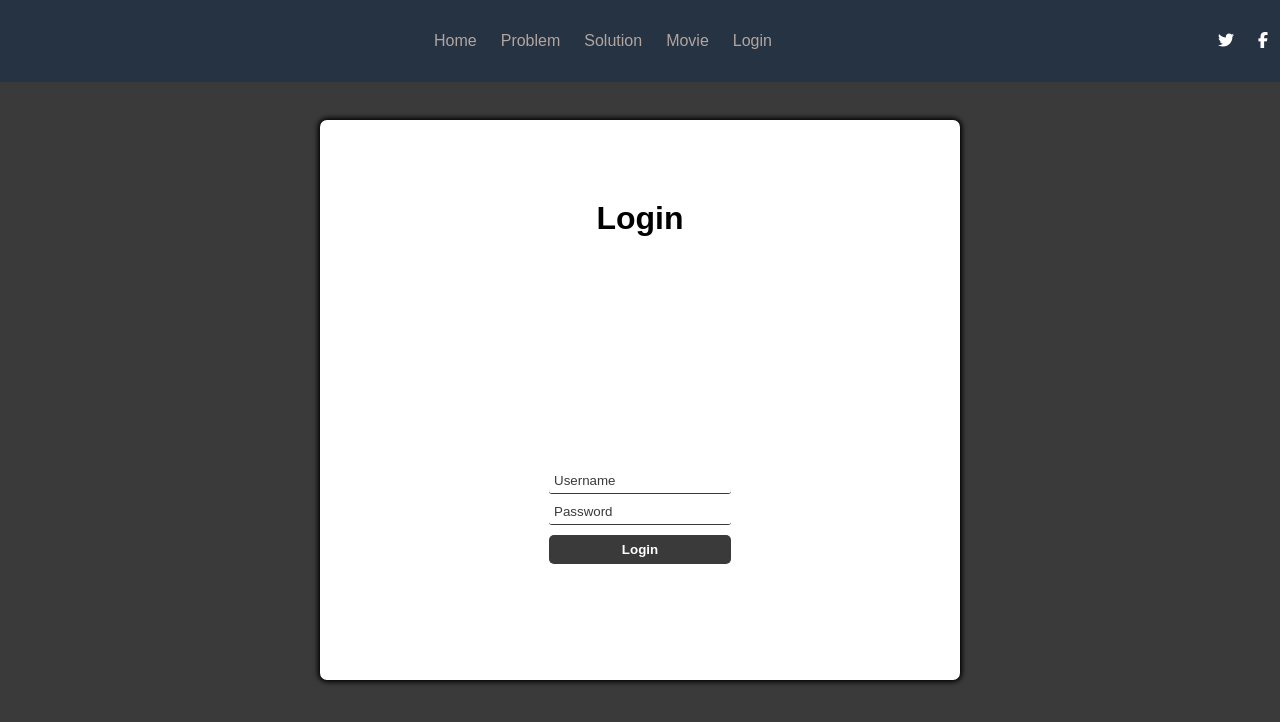
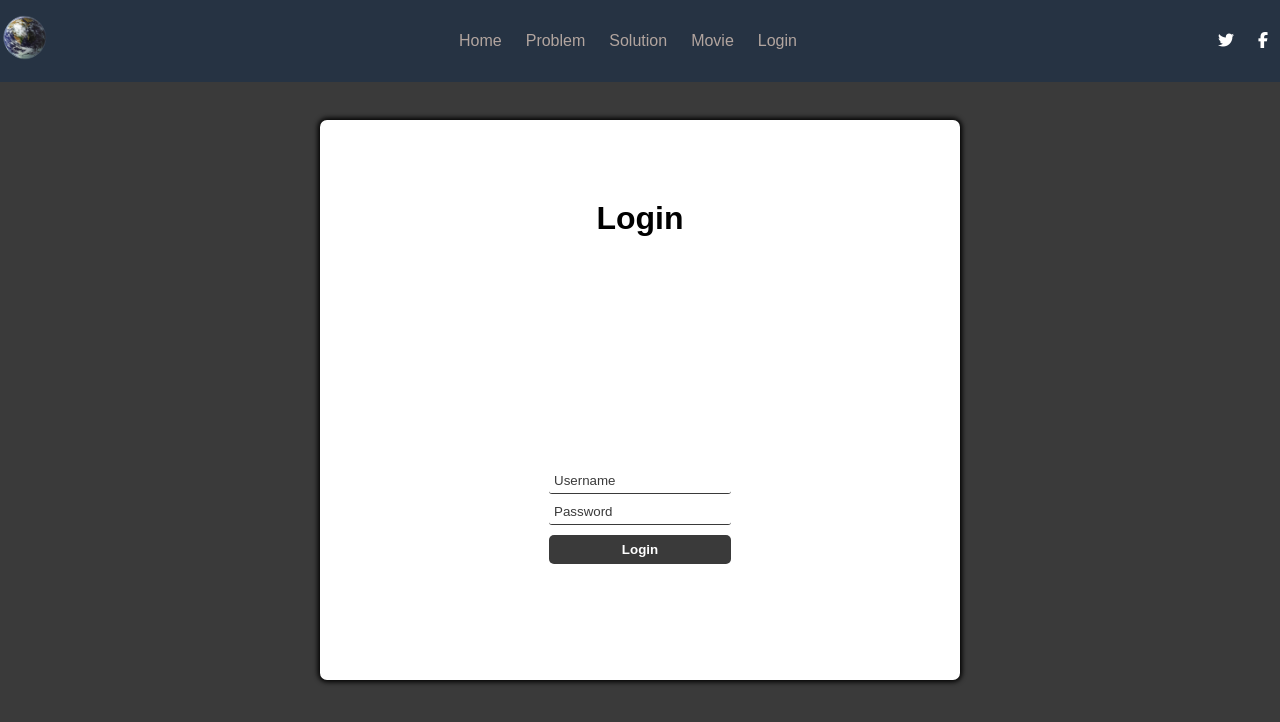
Before and after one commit to sooo03/Climate_Change, a plain HTML site: page login.html in a window 1280 px wide. Drawn offline with Linux system fonts and the light colour scheme.

Commit message:
Update login.html

```diff
--- a/login.html
+++ b/login.html
@@ -16,7 +16,7 @@
     <body>
         <nav class="navbar">
             <div class="navbar__logo">
-                <a href="./index.html>"<img src="./img/earth-banner.png"></a>
+                <a href="./index.html"><img src="./img/earth-banner.png"></a>
             </div>
 
             <ul class="navbar__menu">
```
